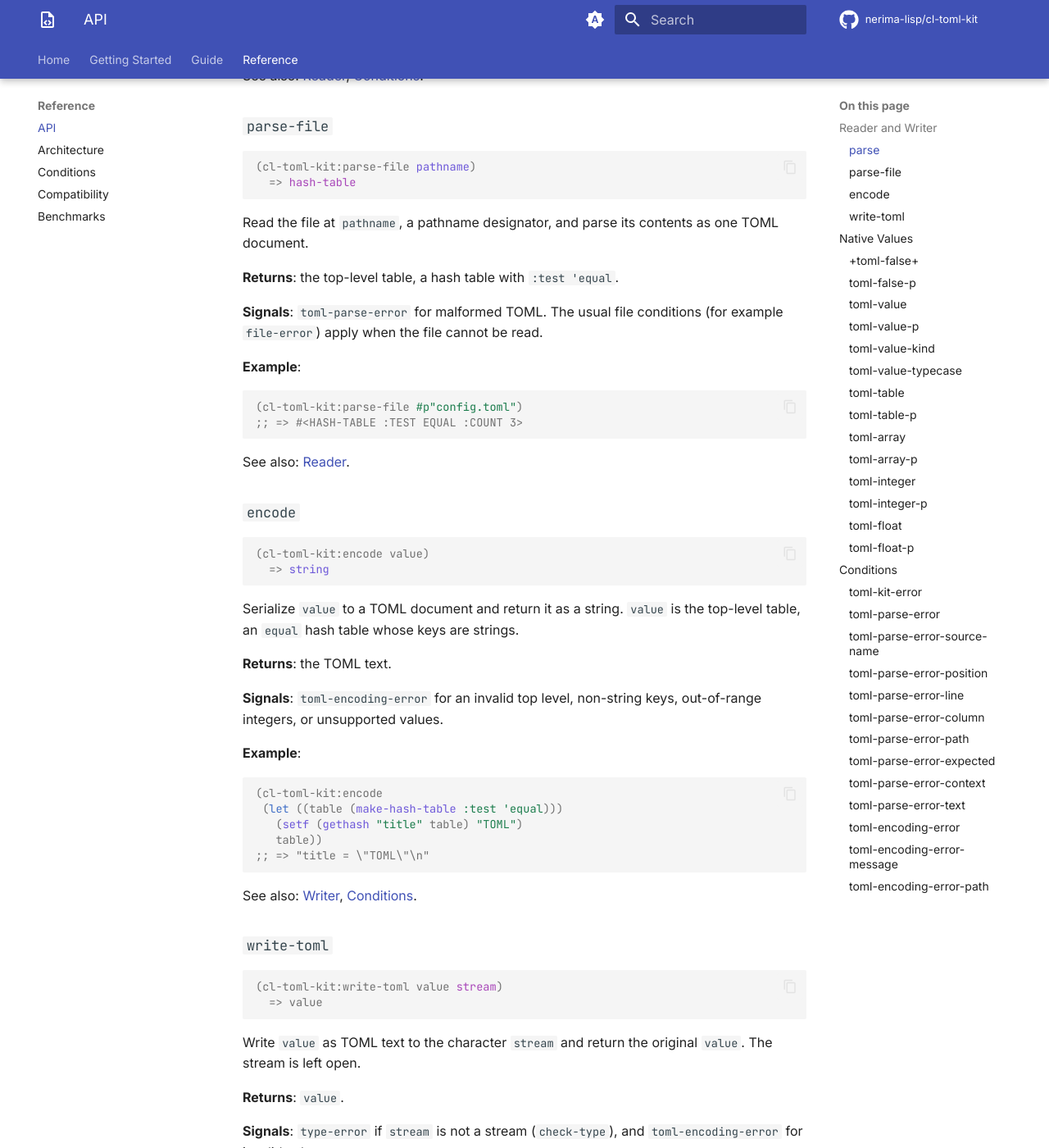
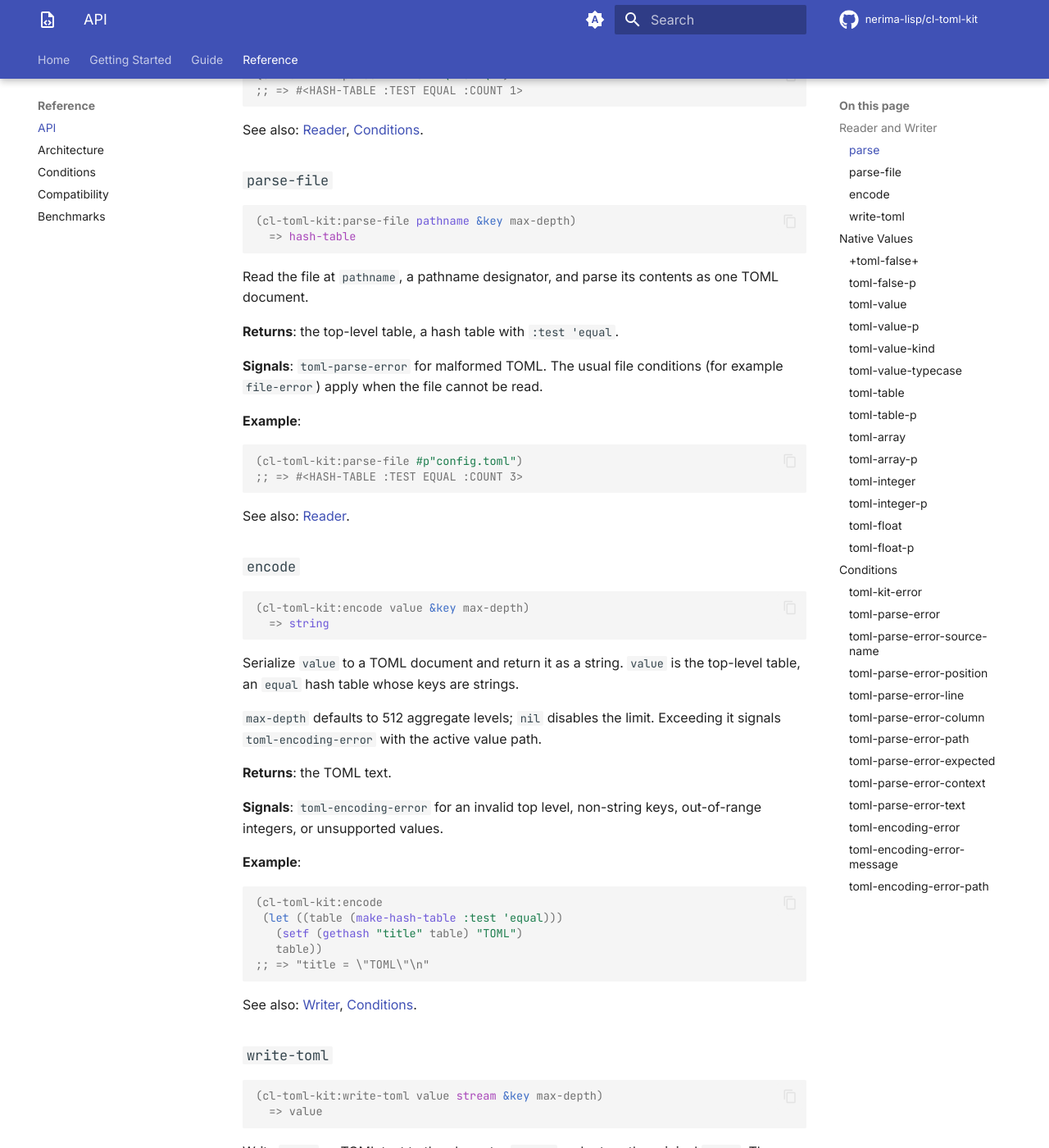
Before and after one commit to nerima-lisp/cl-toml-kit, an MkDocs documentation site: the page built from docs/src/reference/api.md, in a window 1280 px wide and 1400 px high, scrolled down 1006 px. Shown: the whole window at 82% size. Built offline with MkDocs 1.6.1 and Material for MkDocs 9.7.7, drawn with Linux system fonts in a browser that asks for light colours; comment, search, counter and statistics services are not loaded; some of the changed text lies outside the part shown.

Commit message:
fix: enforce depth limits and report test coverage

````diff
--- a/docs/src/reference/api.md
+++ b/docs/src/reference/api.md
@@ -14,7 +14,7 @@ hierarchy in full.
 ### `parse`
 
 ```lisp
-(cl-toml-kit:parse source &key source-name)
+(cl-toml-kit:parse source &key source-name max-depth)
   => hash-table
 ```
 
@@ -25,6 +25,7 @@ table.
 | --- | --- | --- | --- |
 | `source` | `string` or `stream` | n/a | The TOML document, as a string or a character input stream. |
 | `source-name` | designator | `nil` | Identifies the source in diagnostics; stored in `toml-parse-error-source-name`. |
+| `max-depth` | positive integer or `nil` | `512` | Bounds aggregate nesting; `nil` disables the limit. |
 
 **Returns**: the top-level table, a hash table with `:test 'equal`. Keys and
 values use the [native value mapping](../guide/data-model.md).
@@ -43,7 +44,7 @@ See also: [Reader](../guide/reader.md), [Conditions](conditions.md#toml-parse-er
 ### `parse-file`
 
 ```lisp
-(cl-toml-kit:parse-file pathname)
+(cl-toml-kit:parse-file pathname &key max-depth)
   => hash-table
 ```
 
@@ -67,12 +68,15 @@ See also: [Reader](../guide/reader.md).
 ### `encode`
 
 ```lisp
-(cl-toml-kit:encode value)
+(cl-toml-kit:encode value &key max-depth)
   => string
 ```
 
 Serialize `value` to a TOML document and return it as a string. `value` is
 the top-level table, an `equal` hash table whose keys are strings.
+
+`max-depth` defaults to 512 aggregate levels; `nil` disables the limit.
+Exceeding it signals `toml-encoding-error` with the active value path.
 
 **Returns**: the TOML text.
 
@@ -94,7 +98,7 @@ See also: [Writer](../guide/writer.md), [Conditions](conditions.md#toml-encoding
 ### `write-toml`
 
 ```lisp
-(cl-toml-kit:write-toml value stream)
+(cl-toml-kit:write-toml value stream &key max-depth)
   => value
 ```
 
````
Also changed, not shown: docs/src/guide/reader.md (+6 -3 lines), docs/src/guide/writer.md (+4 -0 lines), docs/src/reference/compatibility.md (+5 -6 lines), 12 other files.
